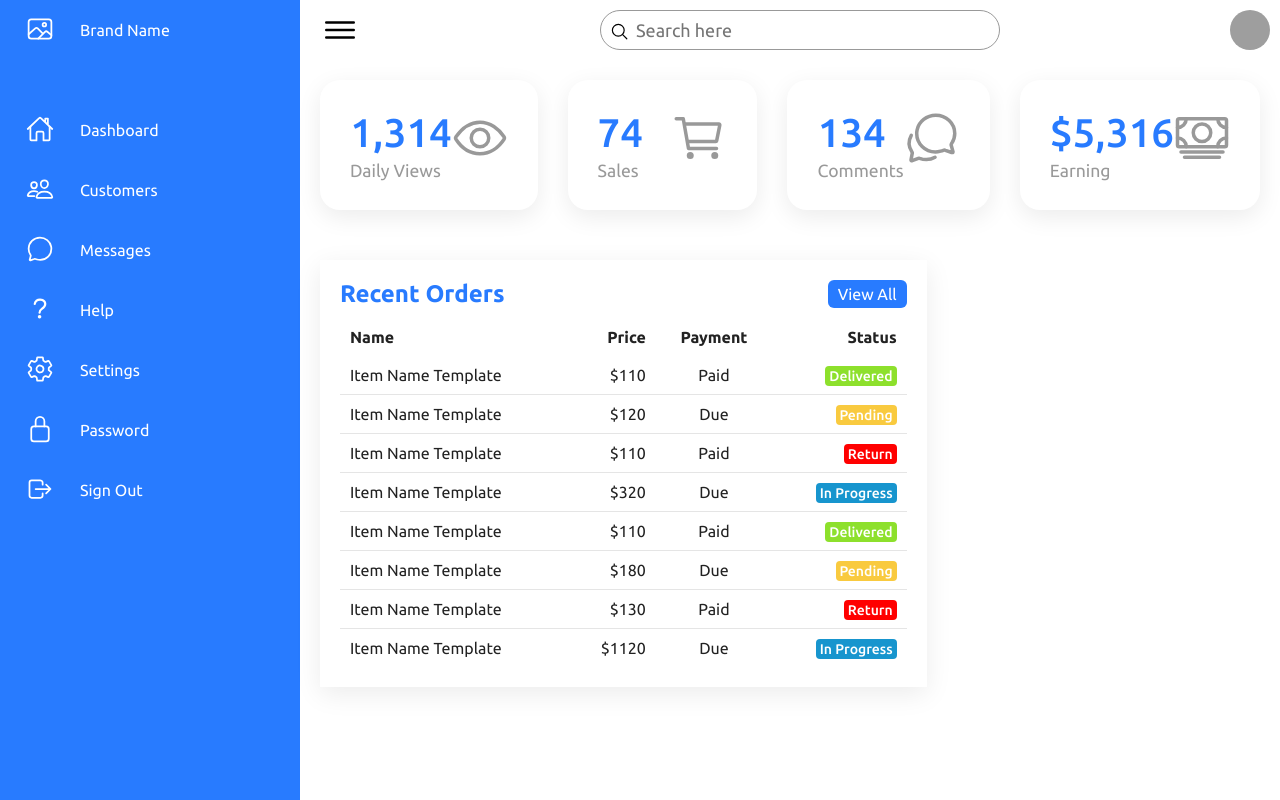
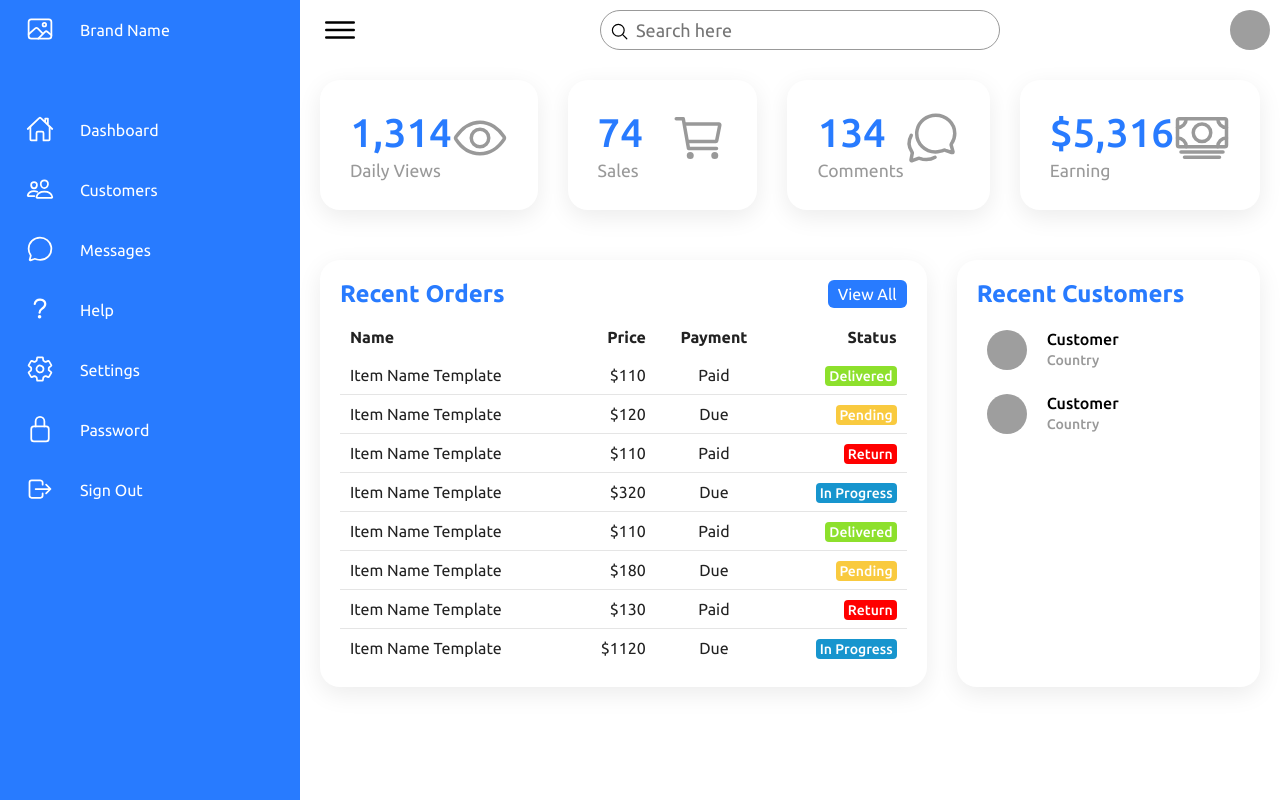
Before and after one commit to sergiychaiuk/admin-dashboard, a plain HTML site: page index.html in a window 1280 px wide. Drawn offline with nearby package versions, Linux system fonts and the light colour scheme; grey boxes are pictures that could not be loaded.

Commit message:
added recent-customers layout

```diff
--- a/index.html
+++ b/index.html
@@ -187,6 +187,22 @@
                         </tbody>
                     </table>
                 </div>
+
+                <div class="recent-customers">
+                    <div class="header">
+                        <h2>Recent Customers</h2>
+                    </div>
+                    <table>
+                        <tr>
+                            <td width="60px"><div class="img"><img src="user.jpg" alt=""></div></td>
+                            <td><h4>Customer<br><span>Country</span></h4></td>
+                        </tr>
+                        <tr>
+                            <td width="60px"><div class="img"><img src="user.jpg" alt=""></div></td>
+                            <td><h4>Customer<br><span>Country</span></h4></td>
+                        </tr>
+                    </table>
+                </div>
             </div>
         </div>
     </div>
--- a/style.css
+++ b/style.css
@@ -247,6 +247,7 @@ body {
     background: var(--white);
     padding: 20px;
     box-shadow: 0 7px 25px rgba(0, 0, 0, 0.08);
+    border-radius: 20px;
 }
 .recent-orders .header {
     display: flex;
@@ -312,3 +313,60 @@ body {
 .status.in-progress {
     background: #1795ce;
 }
+
+/* recent-customers */
+.recent-customers {
+    position: relative;
+    background: var(--white);
+    padding: 20px;
+    box-shadow: 0 7px 25px rgba(0, 0, 0, 0.08);
+    border-radius: 20px;
+}
+.recent-customers .header {
+    display: flex;
+    justify-content: space-between;
+    align-items: center;
+}
+.recent-customers .header h2 {
+    font-weight: 600;
+    color: var(--blue);
+}
+.recent-customers .img {
+    position: relative;
+    width: 40px;
+    height: 40px;
+    border-radius: 50%;
+    overflow: hidden;
+}
+.recent-customers .img img {
+    position: absolute;
+    top: 0;
+    left: 0;
+    width: 100%;
+    height: 100%;
+    object-fit: cover;
+}
+.recent-customers table {
+    width: 100%;
+    border-collapse: collapse;
+    margin-top: 10px;
+}
+.recent-customers table tr:hover {
+    background: var(--blue);
+    color: var(--white);
+}
+.recent-customers table tr td {
+    padding: 12px 10px;
+}
+.recent-customers table tr td h4 {
+    font-size: 16px;
+    font-weight: 500;
+    line-height: 1.2em;
+}
+.recent-customers table tr td h4 span {
+    font-size: 14px;
+    color: var(--black2);
+}
+.recent-customers table tr:hover td h4 span {
+    color: var(--white);
+}
```
